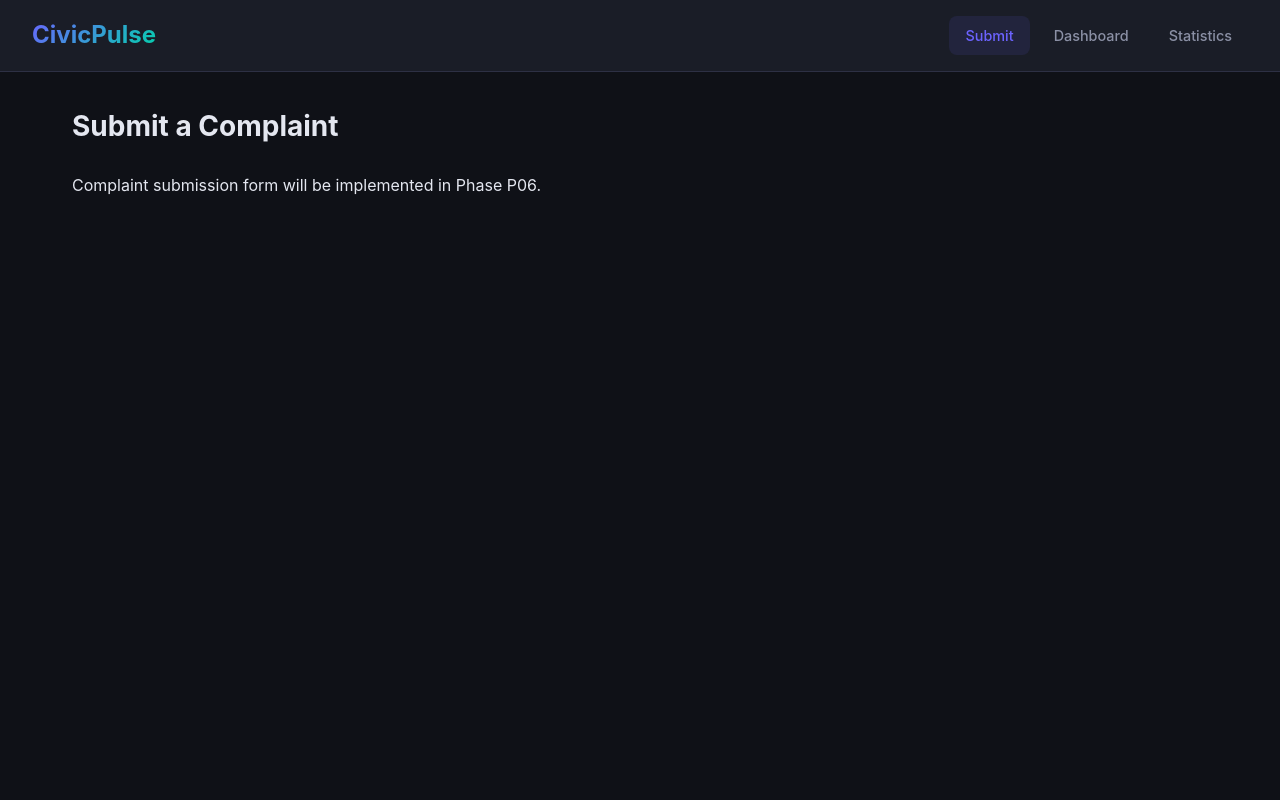
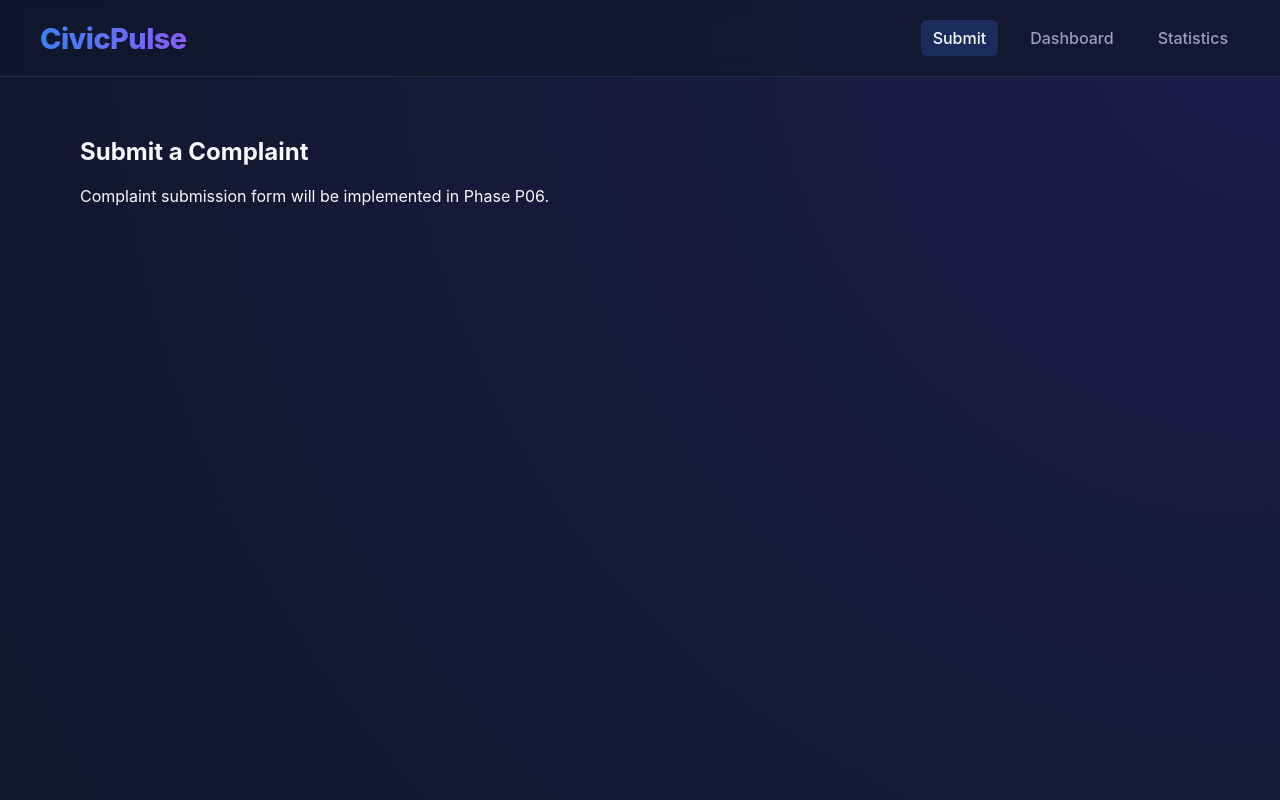
Before and after one commit to T-Urfan/CivicPulse, a React (Vite) app in the folder frontend/: page / in a window 1280 px wide. Built offline with nearby package versions, Linux system fonts and the light colour scheme.

Commit message:
feat: add robust ErrorBoundary and semantic layout

```diff
--- a/frontend/src/App.css
+++ b/frontend/src/App.css
@@ -5,107 +5,67 @@
 }
 
 .app-header {
-  background: var(--color-surface);
-  border-bottom: 1px solid var(--color-border);
-  padding: 1rem 2rem;
   display: flex;
+  justify-content: space-between;
   align-items: center;
-  justify-content: space-between;
-  backdrop-filter: blur(12px);
+  padding: 20px 40px;
+  background: rgba(15, 23, 42, 0.6);
+  backdrop-filter: blur(8px);
+  border-bottom: 1px solid var(--border-light);
   position: sticky;
   top: 0;
   z-index: 100;
 }
 
 .app-title {
-  font-size: 1.5rem;
-  font-weight: 700;
-  background: linear-gradient(135deg, var(--color-primary), var(--color-accent));
+  margin: 0;
+  font-size: 1.8rem;
+  background: linear-gradient(to right, #3b82f6, #8b5cf6);
   -webkit-background-clip: text;
   -webkit-text-fill-color: transparent;
-  background-clip: text;
+  font-weight: 800;
+  letter-spacing: -0.5px;
 }
 
 .app-nav {
   display: flex;
-  gap: 0.5rem;
+  gap: 20px;
 }
 
 .nav-link {
+  color: var(--text-muted);
   text-decoration: none;
-  color: var(--color-text-muted);
-  padding: 0.5rem 1rem;
-  border-radius: var(--radius);
   font-weight: 500;
-  font-size: 0.9rem;
+  padding: 8px 12px;
+  border-radius: 6px;
   transition: all 0.2s ease;
 }
 
 .nav-link:hover {
-  color: var(--color-text);
-  background: var(--color-surface-hover);
+  color: var(--text-main);
+  background: rgba(255, 255, 255, 0.05);
 }
 
 .nav-link.active {
-  color: var(--color-primary);
-  background: rgba(108, 99, 255, 0.1);
+  color: var(--text-main);
+  background: rgba(59, 130, 246, 0.2);
 }
 
 .app-main {
   flex: 1;
-  padding: 2rem;
+  padding: 40px;
   max-width: 1200px;
+  margin: 0 auto;
   width: 100%;
-  margin: 0 auto;
+  box-sizing: border-box;
 }
 
-.page h2 {
-  font-size: 1.75rem;
-  font-weight: 700;
-  margin-bottom: 1.5rem;
+/* Base Page Layout */
+.page-container {
+  animation: fadeIn 0.4s ease-out;
 }
 
-.error-boundary {
-  padding: 3rem;
-  text-align: center;
-  max-width: 600px;
-  margin: 4rem auto;
-  background: var(--color-surface);
-  border-radius: var(--radius-lg);
-  border: 1px solid var(--color-danger);
+@keyframes fadeIn {
+  from { opacity: 0; transform: translateY(10px); }
+  to { opacity: 1; transform: translateY(0); }
 }
-
-.error-boundary h2 {
-  color: var(--color-danger);
-  margin-bottom: 1rem;
-}
-
-.error-boundary details {
-  margin: 1rem 0;
-  text-align: left;
-}
-
-.error-boundary pre {
-  background: var(--color-bg);
-  padding: 1rem;
-  border-radius: var(--radius);
-  overflow-x: auto;
-  font-size: 0.85rem;
-  color: var(--color-danger);
-}
-
-.error-boundary-retry {
-  margin-top: 1rem;
-  padding: 0.75rem 1.5rem;
-  background: var(--color-primary);
-  color: white;
-  border: none;
-  border-radius: var(--radius);
-  cursor: pointer;
-  font-weight: 600;
-  transition: background 0.2s ease;
-}
-
-.error-boundary-retry:hover {
-  background: var(--color-primary-hover);
-}
--- a/frontend/src/index.css
+++ b/frontend/src/index.css
@@ -1,36 +1,121 @@
 :root {
-  --color-bg: #0f1117;
-  --color-surface: #1a1d27;
-  --color-surface-hover: #242736;
-  --color-border: #2d3044;
-  --color-text: #e4e7f0;
-  --color-text-muted: #8b90a5;
-  --color-primary: #6c63ff;
-  --color-primary-hover: #7f78ff;
-  --color-accent: #00d4aa;
-  --color-danger: #ff4d6a;
-  --color-warning: #ffb84d;
-  --font-sans: 'Inter', system-ui, -apple-system, sans-serif;
-  --radius: 8px;
-  --radius-lg: 12px;
-}
-
-@import url('https://fonts.googleapis.com/css2?family=Inter:wght@400;500;600;700&display=swap');
-
-*, *::before, *::after {
-  box-sizing: border-box;
-  margin: 0;
-  padding: 0;
+  /* Modern dynamic color palette */
+  --bg-dark: #0f172a;
+  --bg-panel: rgba(30, 41, 59, 0.7);
+  --primary-color: #3b82f6;
+  --primary-hover: #2563eb;
+  --primary-glow: rgba(59, 130, 246, 0.5);
+  --text-main: #f8fafc;
+  --text-muted: #94a3b8;
+  --border-light: rgba(255, 255, 255, 0.1);
+  --error-color: #ef4444;
+  --success-color: #10b981;
+  --warning-color: #f59e0b;
 }
 
 body {
-  font-family: var(--font-sans);
-  background-color: var(--color-bg);
-  color: var(--color-text);
-  line-height: 1.6;
+  margin: 0;
+  font-family: 'Inter', -apple-system, BlinkMacSystemFont, 'Segoe UI', Roboto, Helvetica, Arial, sans-serif;
+  background: radial-gradient(circle at top right, #1e1b4b, var(--bg-dark));
+  background-attachment: fixed;
+  color: var(--text-main);
   -webkit-font-smoothing: antialiased;
+  -moz-osx-font-smoothing: grayscale;
 }
 
-#root {
-  min-height: 100vh;
+/* Glassmorphism panel utility */
+.glass-panel {
+  background: var(--bg-panel);
+  backdrop-filter: blur(12px);
+  -webkit-backdrop-filter: blur(12px);
+  border: 1px solid var(--border-light);
+  border-radius: 12px;
+  box-shadow: 0 8px 32px rgba(0, 0, 0, 0.2);
+  transition: transform 0.2s ease, box-shadow 0.2s ease;
 }
+
+.glass-panel:hover {
+  transform: translateY(-2px);
+  box-shadow: 0 12px 48px rgba(0, 0, 0, 0.3);
+}
+
+/* Inputs & Buttons */
+input, textarea, select {
+  background: rgba(15, 23, 42, 0.5);
+  border: 1px solid var(--border-light);
+  color: var(--text-main);
+  border-radius: 8px;
+  padding: 10px 14px;
+  font-family: inherit;
+  transition: all 0.3s ease;
+}
+
+input:focus, textarea:focus, select:focus {
+  outline: none;
+  border-color: var(--primary-color);
+  box-shadow: 0 0 0 2px var(--primary-glow);
+}
+
+button {
+  background: linear-gradient(135deg, var(--primary-color), #4f46e5);
+  color: white;
+  border: none;
+  padding: 12px 24px;
+  border-radius: 8px;
+  font-weight: 600;
+  cursor: pointer;
+  transition: all 0.2s ease;
+  box-shadow: 0 4px 14px var(--primary-glow);
+}
+
+button:hover {
+  transform: translateY(-2px);
+  box-shadow: 0 6px 20px var(--primary-glow);
+}
+
+button:active {
+  transform: translateY(0);
+}
+
+/* Error Boundary & Banners */
+.api-error-banner {
+  background: rgba(239, 68, 68, 0.1);
+  border: 1px solid var(--error-color);
+  border-radius: 8px;
+  padding: 16px;
+  margin-bottom: 24px;
+  display: flex;
+  justify-content: space-between;
+  align-items: flex-start;
+  animation: slideIn 0.3s ease-out;
+}
+
+.api-error-title {
+  margin: 0 0 8px 0;
+  color: var(--error-color);
+}
+
+.api-error-list {
+  margin: 0;
+  padding-left: 20px;
+  color: #fca5a5;
+}
+
+.api-error-close {
+  background: transparent;
+  box-shadow: none;
+  color: var(--text-muted);
+  font-size: 24px;
+  padding: 0 8px;
+}
+
+.api-error-close:hover {
+  background: transparent;
+  box-shadow: none;
+  color: var(--text-main);
+}
+
+@keyframes slideIn {
+  from { opacity: 0; transform: translateY(-10px); }
+  to { opacity: 1; transform: translateY(0); }
+}
```
